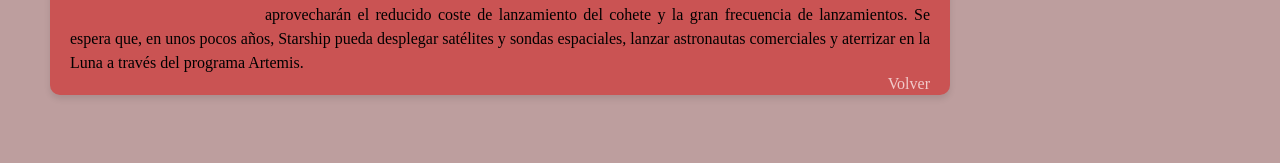
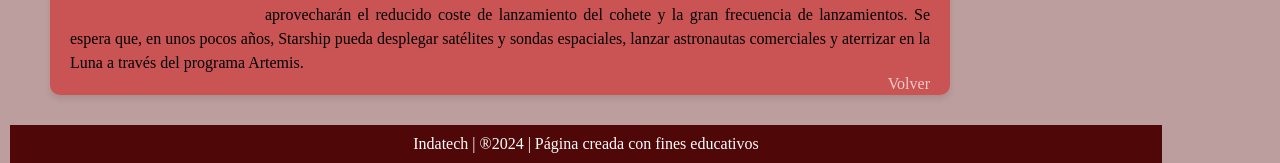
Before and after one commit to devopmen/SpaceX, a plain HTML site: page index.html in a window 1280 px wide. Shown: the part 1458-1621 px from the top of the page. Before the commit the page ends 1583 px from the top, so only its background shows below. Drawn offline with Linux system fonts and the light colour scheme.

Commit message:
Footer terminado

```diff
--- a/css/style.css
+++ b/css/style.css
@@ -7,7 +7,7 @@
  }
 
  body {
-   height: 900px;
+   height: 1200px;
     margin: 0;
     padding: 0;
     background-color: #bd9e9e;
@@ -110,3 +110,14 @@
     width: 100%;
     margin-left: 10px;
  }
+
+ footer {
+   background-color: #500707;
+   color: #fff;
+   text-align: center;
+   padding: 10px;
+   position: relative;
+   bottom: 0;
+   width: 100%;
+   margin-left: 10px;
+}
--- a/index.html
+++ b/index.html
@@ -72,7 +72,9 @@
       <!-- FIN DE CUERPO PRINCIPAL -->
 
       <!-- FOOTER-->
-
+      <footer>
+         Indatech  |  ®2024  |  Página creada con fines educativos
+      </footer>
       <!-- FIN DEL FOOTER -->
 
    </div>
```
